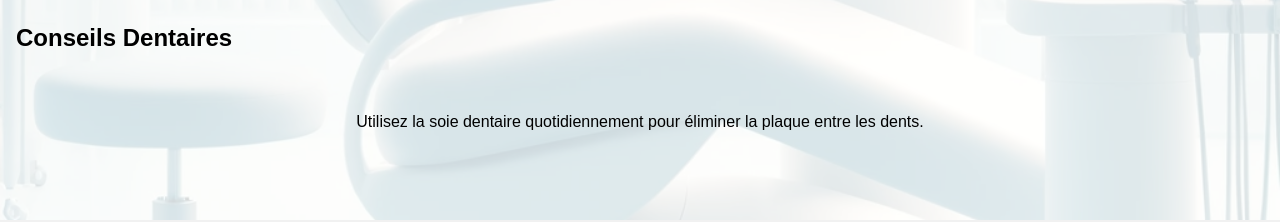
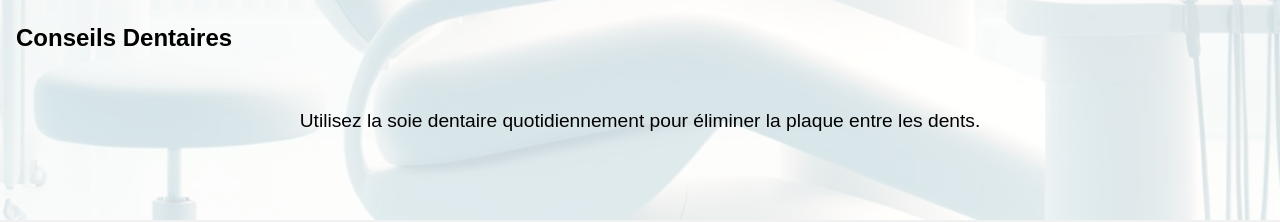
Before and after one commit to Fatexone/DOCTO, a plain HTML site: page docs/index.html in a window 1280 px wide. Shown: the part 740-962 px from the top of the page. Drawn offline with Linux system fonts and the light colour scheme; some packages are replaced by stand-ins of ours.

Commit message:
Premier commit

```diff
--- a/docs/styles.css
+++ b/docs/styles.css
@@ -161,9 +161,7 @@ footer {
     text-align: center;
 }
 
-
-
-
+/* CSS pour centrer les conseils dentaires */
 #tip-container {
     display: flex;
     justify-content: center;
@@ -171,8 +169,11 @@ footer {
     height: 100px; /* Ajustez la hauteur selon vos besoins */
     text-align: center;
     margin: 0 auto;
+    flex-direction: column;
 }
 
 #tip-container p {
     margin: 0;
+    font-size: 1.2em;
+    line-height: 1.5;
 }
```
